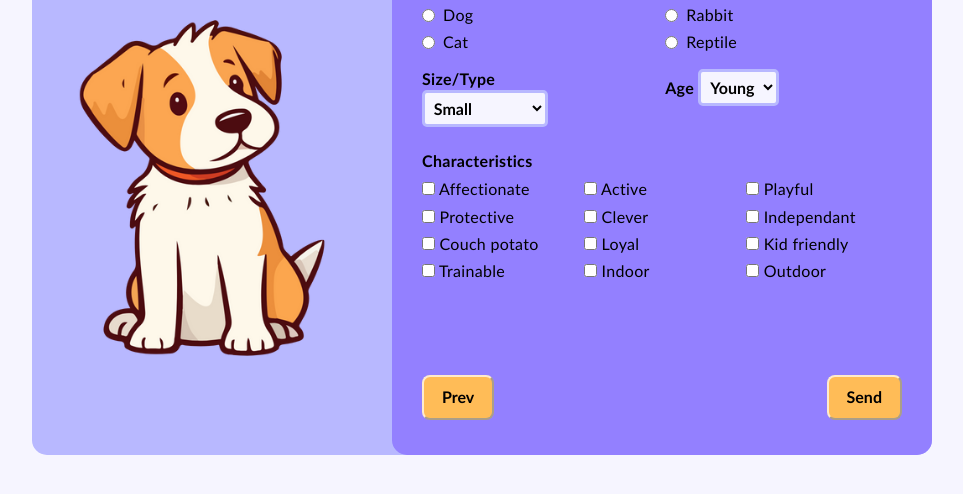
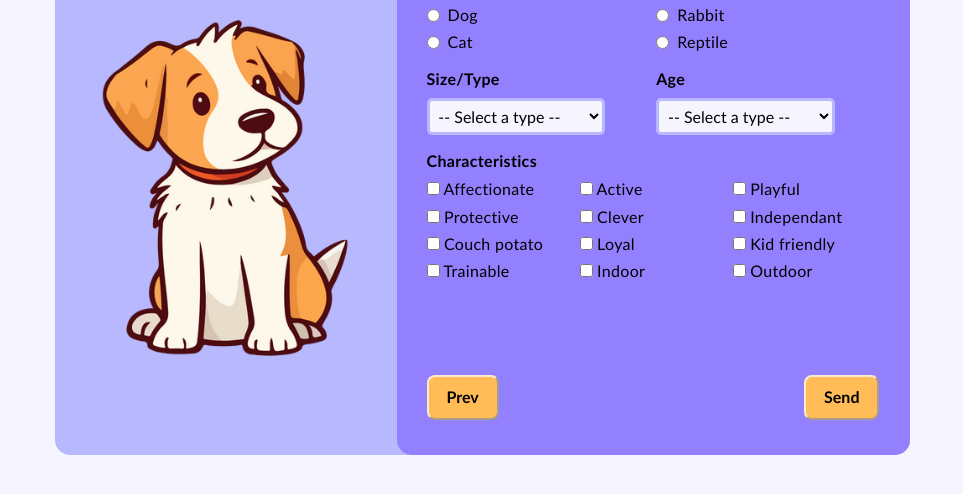
Before and after one commit to emilTejnRasmussen/Webudvikling-1, a plain HTML site: page Session_07_second_project/pages/step3.html in a window 1280 px wide. Shown: the part 220-714 px from the top of the page, without its empty margins (158-1121 px from the left). Drawn offline with Linux system fonts and the light colour scheme.

Commit message:
Change select boxes and fix step3 mistakes

```diff
--- a/Session_07_second_project/pages/step3.html
+++ b/Session_07_second_project/pages/step3.html
@@ -77,41 +77,45 @@
             </div>
           </fieldset>
 
-          <fieldset class="form-field">
-            <fieldset class="form-field">
-              <label for="option-size" class="header">Size/Type</legend>
-              <select id="option-size">
+          <fieldset class="form-field option-grid">
+            <fieldset class="flex">
+              <label for="option-size" class="header">Size/Type</label>
+              <select id="option-size" name="option-size">
+                <option value="" disabled selected>-- Select a type --</option>
+
                 <optgroup label="Dog">
-                  <option>Small</option>
-                  <option>Medium</option>
-                  <option>Large</option>
+                  <option value="dog-small">Small</option>
+                  <option value="dog-medium">Medium</option>
+                  <option value="dog-large">Large</option>
                 </optgroup>
 
-                <optgroup label="Cat"></optgroup>
-                <option>Long-haired</option>
-                <option>Short-haired</option>
-                <option>No hair</option>
+                <optgroup label="Cat">
+                  <option value="cat-long-haired">Long-haired</option>
+                  <option value="cat-short-haired">Short-haired</option>
+                  <option value="cat-no-hair">No hair</option>
+                </optgroup>
 
                 <optgroup label="Rabbit">
-                  <option>Dwarf</option>
-                  <option>Standard</option>
-                  <option>Giant</option>
+                  <option value="rabbit-dwarf">Dwarf</option>
+                  <option value="rabbit-standard">Standard</option>
+                  <option value="rabbit-giant">Giant</option>
                 </optgroup>
 
                 <optgroup label="Reptile">
-                  <option>Lizard</option>
-                  <option>Snake</option>
-                  <option>Tortoise</option>
+                  <option value="reptile-lizard">Lizard</option>
+                  <option value="reptile-snake">Snake</option>
+                  <option value="reptile-tortoise">Tortoise</option>
                 </optgroup>
               </select>
             </fieldset>
 
-            <fieldset class="form-field">
-              <label class="header" for="option-age">Age</legend>
-              <select id="option-age">
-                <option>Young</option>
-                <option>Adult</option>
-                <option>Elder</option>
+            <fieldset class="flex">
+              <label class="header" for="option-age">Age</label>
+              <select id="option-age" name="option-age">
+                <option value="" disabled selected>-- Select a type --</option>
+                <option value="age-young">Young</option>
+                <option value="age-adult">Adult</option>
+                <option value="age-elder">Elder</option>
               </select>
             </fieldset>
           </fieldset>
--- a/Session_07_second_project/styles/base.css
+++ b/Session_07_second_project/styles/base.css
@@ -69,7 +69,8 @@ fieldset {
 .flexinput {
   display: flex;
   flex-flow: row-wrap;
-  justify-content: space-between;
+  justify-content: space-around;
+
 }
 
 .flex {
--- a/Session_07_second_project/styles/form-light.css
+++ b/Session_07_second_project/styles/form-light.css
@@ -7,6 +7,7 @@ form {
   background-color: var(--c-canvas-highlight);
   border-radius: 15px;
   margin: 0 4rem;
+
 }
 
 /* Form header */
@@ -122,15 +123,14 @@ form {
   background-color: var(--c-button-face);
   border-color: var(--c-button-border);
   color: var(--c-button-text);
-  border: 2px solid var();
   border-radius: 8px;
   font-weight: 600;
   cursor: pointer;
   transition: background 0.2s;
 }
-.btn-prev:hover,
-.btn-next:hover {
-  /* Tilføj eventuel hover effect */
+
+.option-grid {
+  grid-template-columns: 1fr;
 }
 
 /* UTILITY */
@@ -140,11 +140,11 @@ form {
 
 /* Validate */
 .validate:user-valid {
-  outline: 3px solid #24fc7e;
+  outline: 3px solid var(--c-succes);
 }
 
 .validate:user-invalid {
-  outline: 3px solid #dd5e37
+  outline: 3px solid var(--c-danger)
 }
 
 
@@ -155,12 +155,19 @@ textarea, select {
   padding: 0.3rem;
   background-color: var(--c-input-bg);
   border: 3px solid var(--c-input-border);
-  color: var(--light-color);
+  color: var(--c-light-text);
 }
 
 textarea {
   height: 4lh;
   width: 100%;
+  resize: none;
+}
+
+select {
+  width: 80%;
+  color: var(--c-button-text);
+  font-weight: 300;
 }
 
 input[type="range"] {
@@ -208,7 +215,7 @@ datalist {
   form {
     grid-template-columns: 2fr 3fr;
     grid-template-rows: auto;
-    max-width: 900px;
+    max-width:900px;
   }
 
   #form-header {
@@ -235,4 +242,8 @@ datalist {
   .checkbox-grid {
     grid-template-columns: 1fr 1fr 1fr;
   }
+
+  .option-grid {
+    grid-template-columns: 1fr 1fr;
+  }
 }
```
Also changed, not shown: Session_07_second_project/pages/step2.html (+1 -7 lines).
